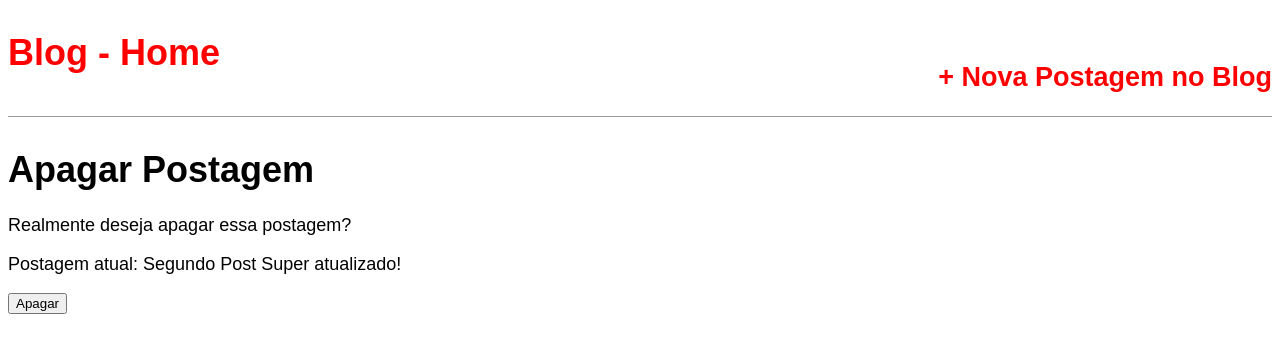
After one commit to Dunas-Lopiin/python_projects, a Django app: a page that uses templates/base.html in a window 1280 px wide. The commit adds this page. Shown: the top 353 px of the page. Run offline with Django 4.2, Linux system fonts and the light colour scheme; data comes from the database, SQL or seed files in the repository; both versions use the stored data as it was after the commit.

Commit message:
adicionada a função de deletar postagens no blog

```diff
--- a/blog/models.py
+++ b/blog/models.py
@@ -35,6 +35,12 @@ class Post(models.Model):
     def get_absolute_url(self):
         return reverse('post_detail', args=[self.slug])
 
+    def get_absolute_url_update(self):
+        return reverse('post_edit', args=[self.slug])
+
+    def get_absolute_url_delete(self):
+        return reverse('post_delete', args=[self.slug])
+
     class Meta:
         ordering = ('published',)
 
--- /dev/null
+++ b/blog/templates/blog/post_delete.html
@@ -0,0 +1,12 @@
+{% extends 'base.html' %}
+
+{% block title  %} Blog - Apagar Postagem {% endblock title %}
+{% block content %}
+    <h1>Apagar Postagem</h1>
+    <form action="" method="post">{% csrf_token %}
+        <p>Realmente deseja apagar essa postagem?</p>
+        <p>Postagem atual: {{ post.title }}</p>
+        <input type="submit" value="Apagar">
+    </form>
+
+{% endblock content %}
--- a/blog/templates/blog/post_detail.html
+++ b/blog/templates/blog/post_detail.html
@@ -4,8 +4,10 @@
 {% block content %}
 
     <div class="post-entry">
-        <h2>{{ custom.title }}</h2>
-        <p> {{ custom.content }} </p>
+        <h2>{{ object.title }}</h2>
+        <p> {{ object.content }} </p>
     </div>
+    <a href="{{ object.get_absolute_url_update }}">Editar postagem do blog</a> <br>
+    <a href="{{ object.get_absolute_url_delete }}">Apagar postagem do blog</a>
 
 {% endblock content %}
--- a/blog/urls.py
+++ b/blog/urls.py
@@ -3,5 +3,8 @@ from . import views
 
 urlpatterns = [
     path('', views.BlogListView.as_view(), name='home'),
+    path('post/new', views.BlogCreateView.as_view(), name='post_new'),
     path('post/<slug:slug>', views.BlogDetailView.as_view(), name='post_detail'),
+    path('post/<slug:slug>/edit', views.BlogUpdateView.as_view(), name='post_edit'),
+    path('post/<slug:slug>/delete', views.BlogDeleteView.as_view(), name='post_delete'),
 ]
--- a/blog/views.py
+++ b/blog/views.py
@@ -1,5 +1,6 @@
-from django.shortcuts import render
-from django.views.generic import ListView, DetailView
+# from django.shortcuts import render
+from django.urls import reverse_lazy
+from django.views.generic import ListView, DetailView, CreateView, UpdateView, DeleteView
 from .models import Post
 
 # Create your views here.
@@ -13,4 +14,22 @@ class BlogListView(ListView):
 class BlogDetailView(DetailView):
     model = Post
     template_name = 'blog/post_detail.html'
-    context_object_name = 'custom'
+    # context_object_name = 'custom'
+
+
+class BlogCreateView(CreateView):
+    model = Post
+    template_name = 'blog/post_new.html'
+    fields = ['author', 'title', 'content', 'status']
+
+
+class BlogUpdateView(UpdateView):
+    model = Post
+    template_name = 'blog/post_edit.html'
+    fields = ['title', 'content', 'status']
+
+
+class BlogDeleteView(DeleteView):
+    model = Post
+    template_name = 'blog/post_delete.html'
+    success_url = reverse_lazy('home')
--- a/statics/css/style.css
+++ b/statics/css/style.css
@@ -19,11 +19,6 @@ header  h1 a{
     margin-right: auto;
 }
 
-.nav-right {
-      display: flex;
-      padding-top: 2rem;
-}
-
 .post-entry {
   margin-bottom: 2rem;
 }
@@ -43,3 +38,18 @@ header  h1 a{
 .post-entry h2 a:hover {
    color:red;
 }
+
+.nav-right {
+      display: flex;
+      padding-top: 2rem;
+}
+
+.nav-right a{
+    color:red;
+    text-decoration: none;
+}
+
+h2 a:visited{
+    color:red;
+    text-decoration: none;
+}
--- a/templates/base.html
+++ b/templates/base.html
@@ -1,5 +1,4 @@
 {% load static %}
-<!DOCTYPE html>
 <html lang="pt-br">
     <head>
         <meta charset="UTF-8">
@@ -8,7 +7,12 @@
     </head>
     <body>
         <header>
-            <h1><a href="/">Blog - Home</a></h1>
+            <div class="nav-left">
+                <h1><a href="/">Blog - Home</a></h1>
+            </div>
+            <div class="nav-right">
+                <h2><a href=" {% url 'post_new' %} ">+ Nova Postagem no Blog</a> </h2>
+            </div>
         </header>
         <div class="container">
             {% block content %}
```
Also changed, not shown: blog/templates/blog/post_edit.html (added, +11 -0 lines), blog/templates/blog/post_new.html (added, +11 -0 lines), db.sqlite3.
